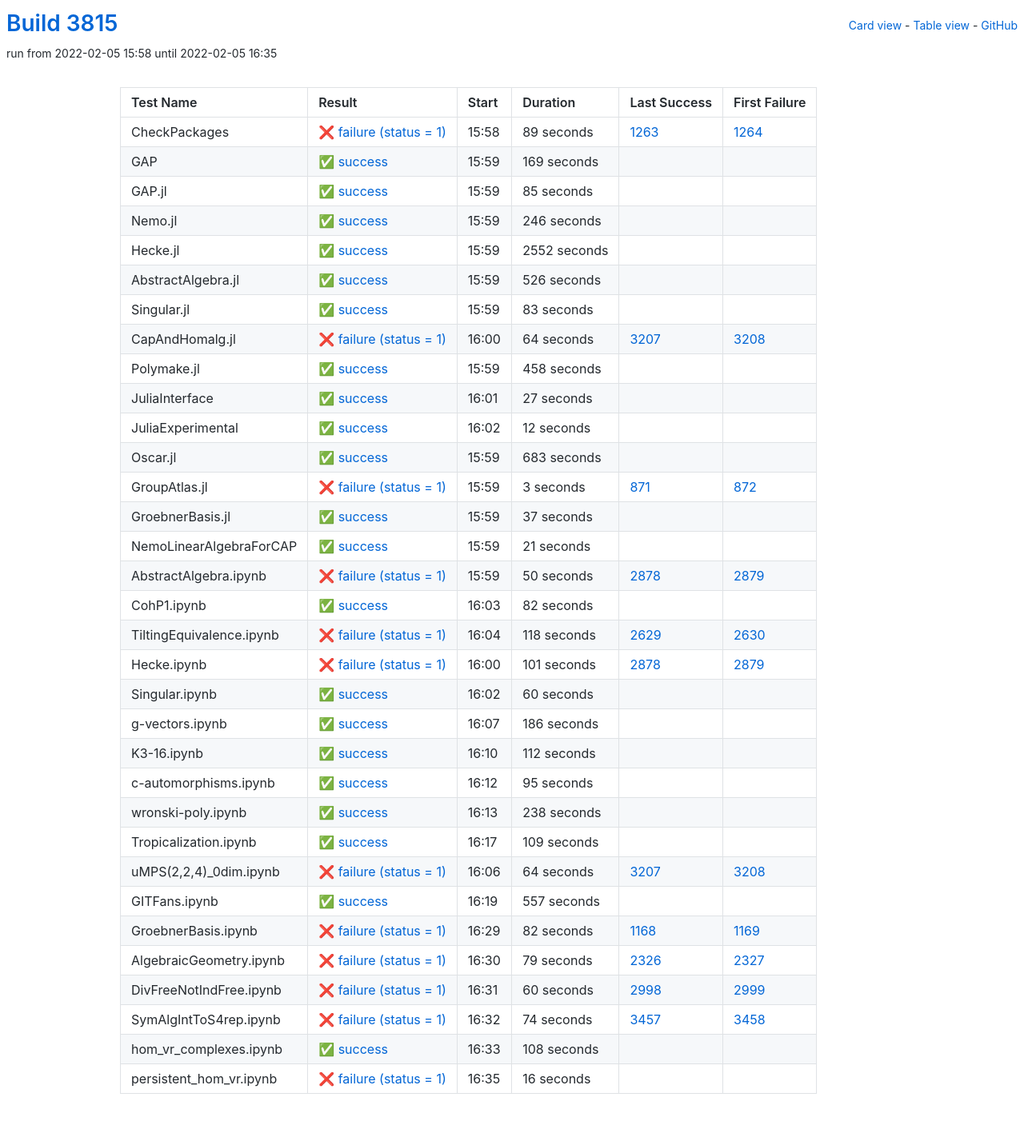
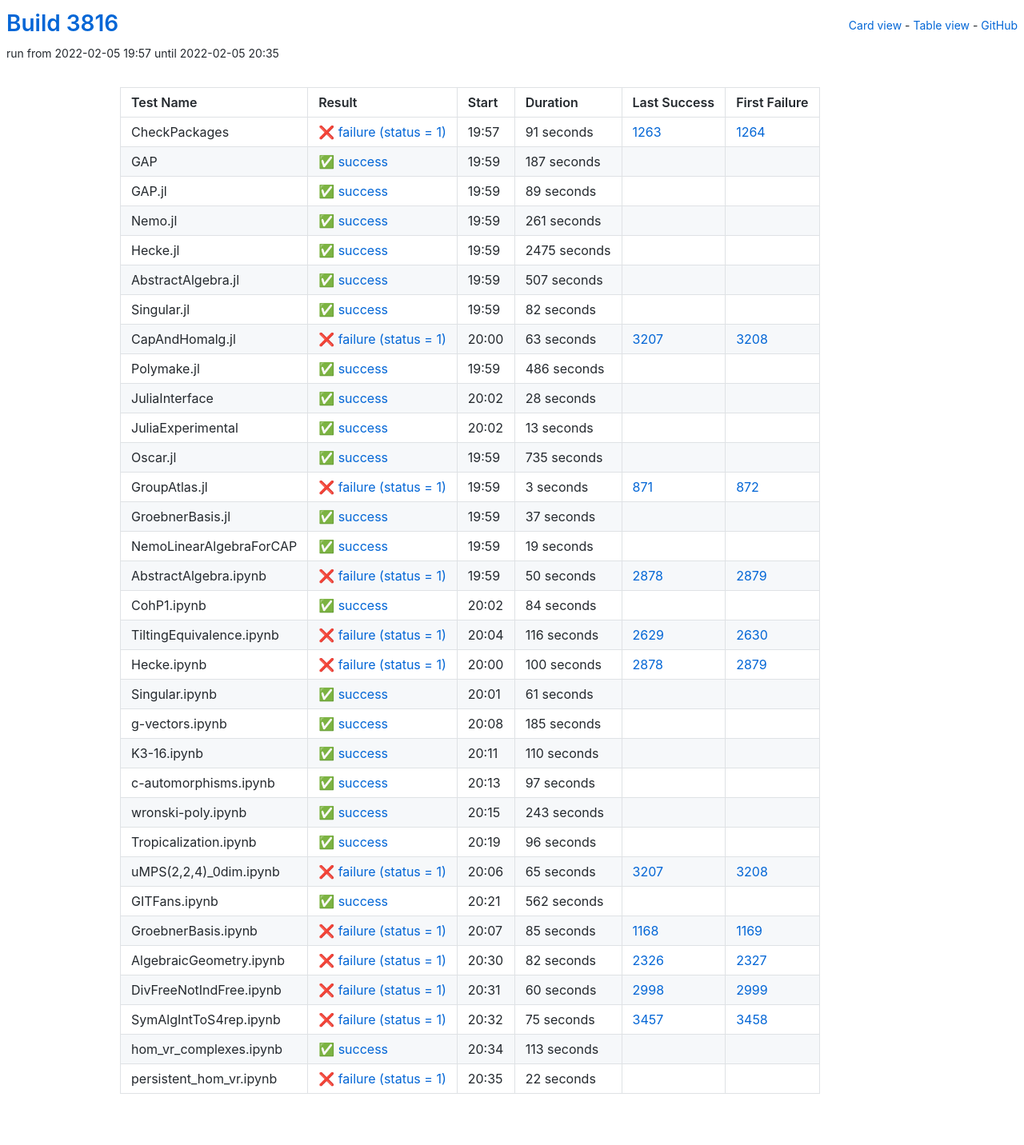
Before and after one commit to oscar-system/oscar-ci-status-stable, a Jekyll site: the page built from table.html, in a window 1280 px wide. Shown: the whole page at 80% size. Built offline with Jekyll 4.4.1, drawn with Linux system fonts in a browser that asks for light colours.

Commit message:
Build #3816

```diff
--- a/_data/ci.yml
+++ b/_data/ci.yml
@@ -1,6 +1,6 @@
 ---
-build: 3815
-build_url: https://oscarci.mathematik.uni-kl.de/job/oscar-stable/3815/
+build: 3816
+build_url: https://oscarci.mathematik.uni-kl.de/job/oscar-stable/3816/
 job: oscar-stable
 organization: oscar-system
 repo: oscar-ci-status-stable
@@ -8,152 +8,152 @@ repourl: https://github.com/oscar-system/oscar-ci-status-stable
 tests:
 - name: CheckPackages
   id: checkpackages
-  log: https://oscarci.mathematik.uni-kl.de/job/oscar-stable/3815/artifact/logs/build-3815/CheckPackages.log
-  start: 2022-02-05 15:58
+  log: https://oscarci.mathematik.uni-kl.de/job/oscar-stable/3816/artifact/logs/build-3816/CheckPackages.log
+  start: 2022-02-05 19:57
   success: false
   exitcode: 1
   status: failure
-  duration: 89
+  duration: 91
   last_success: 1263
   last_success_url: https://oscarci.mathematik.uni-kl.de/job/oscar-stable/1263/
   first_failure: 1264
   first_failure_url: https://oscarci.mathematik.uni-kl.de/job/oscar-stable/1264/
 - name: GAP
   id: gap
-  log: https://oscarci.mathematik.uni-kl.de/job/oscar-stable/3815/artifact/logs/build-3815/GAP.log
-  start: 2022-02-05 15:59
+  log: https://oscarci.mathematik.uni-kl.de/job/oscar-stable/3816/artifact/logs/build-3816/GAP.log
+  start: 2022-02-05 19:59
   success: true
   exitcode: 0
   status: success
-  duration: 169
+  duration: 187
   last_success: false
   last_success_url:
   first_failure: false
   first_failure_url:
 - name: GAP.jl
   id: gap-jl
-  log: https://oscarci.mathematik.uni-kl.de/job/oscar-stable/3815/artifact/logs/build-3815/GAP.jl.log
-  start: 2022-02-05 15:59
+  log: https://oscarci.mathematik.uni-kl.de/job/oscar-stable/3816/artifact/logs/build-3816/GAP.jl.log
+  start: 2022-02-05 19:59
   success: true
   exitcode: 0
   status: success
-  duration: 85
+  duration: 89
   last_success: false
   last_success_url:
   first_failure: false
   first_failure_url:
 - name: Nemo.jl
   id: nemo-jl
-  log: https://oscarci.mathematik.uni-kl.de/job/oscar-stable/3815/artifact/logs/build-3815/Nemo.jl.log
-  start: 2022-02-05 15:59
+  log: https://oscarci.mathematik.uni-kl.de/job/oscar-stable/3816/artifact/logs/build-3816/Nemo.jl.log
+  start: 2022-02-05 19:59
   success: true
   exitcode: 0
   status: success
-  duration: 246
+  duration: 261
   last_success: false
   last_success_url:
   first_failure: false
   first_failure_url:
 - name: Hecke.jl
   id: hecke-jl
-  log: https://oscarci.mathematik.uni-kl.de/job/oscar-stable/3815/artifact/logs/build-3815/Hecke.jl.log
-  start: 2022-02-05 15:59
+  log: https://oscarci.mathematik.uni-kl.de/job/oscar-stable/3816/artifact/logs/build-3816/Hecke.jl.log
+  start: 2022-02-05 19:59
   success: true
   exitcode: 0
   status: success
-  duration: 2552
+  duration: 2475
   last_success: false
   last_success_url:
   first_failure: false
   first_failure_url:
 - name: AbstractAlgebra.jl
   id: abstractalgebra-jl
-  log: https://oscarci.mathematik.uni-kl.de/job/oscar-stable/3815/artifact/logs/build-3815/AbstractAlgebra.jl.log
-  start: 2022-02-05 15:59
+  log: https://oscarci.mathematik.uni-kl.de/job/oscar-stable/3816/artifact/logs/build-3816/AbstractAlgebra.jl.log
+  start: 2022-02-05 19:59
   success: true
   exitcode: 0
   status: success
-  duration: 526
+  duration: 507
   last_success: false
   last_success_url:
   first_failure: false
   first_failure_url:
 - name: Singular.jl
   id: singular-jl
-  log: https://oscarci.mathematik.uni-kl.de/job/oscar-stable/3815/artifact/logs/build-3815/Singular.jl.log
-  start: 2022-02-05 15:59
+  log: https://oscarci.mathematik.uni-kl.de/job/oscar-stable/3816/artifact/logs/build-3816/Singular.jl.log
+  start: 2022-02-05 19:59
   success: true
   exitcode: 0
   status: success
-  duration: 83
+  duration: 82
   last_success: false
   last_success_url:
   first_failure: false
   first_failure_url:
 - name: CapAndHomalg.jl
   id: capandhomalg-jl
-  log: https://oscarci.mathematik.uni-kl.de/job/oscar-stable/3815/artifact/logs/build-3815/CapAndHomalg.jl.log
-  start: 2022-02-05 16:00
+  log: https://oscarci.mathematik.uni-kl.de/job/oscar-stable/3816/artifact/logs/build-3816/CapAndHomalg.jl.log
+  start: 2022-02-05 20:00
   success: false
   exitcode: 1
   status: failure
-  duration: 64
+  duration: 63
   last_success: 3207
   last_success_url: https://oscarci.mathematik.uni-kl.de/job/oscar-stable/3207/
   first_failure: 3208
   first_failure_url: https://oscarci.mathematik.uni-kl.de/job/oscar-stable/3208/
 - name: Polymake.jl
   id: polymake-jl
-  log: https://oscarci.mathematik.uni-kl.de/job/oscar-stable/3815/artifact/logs/build-3815/Polymake.jl.log
-  start: 2022-02-05 15:59
+  log: https://oscarci.mathematik.uni-kl.de/job/oscar-stable/3816/artifact/logs/build-3816/Polymake.jl.log
+  start: 2022-02-05 19:59
   success: true
   exitcode: 0
   status: success
-  duration: 458
+  duration: 486
   last_success: false
   last_success_url:
   first_failure: false
   first_failure_url:
 - name: JuliaInterface
   id: juliainterface
-  log: https://oscarci.mathematik.uni-kl.de/job/oscar-stable/3815/artifact/logs/build-3815/JuliaInterface.log
-  start: 2022-02-05 16:01
+  log: https://oscarci.mathematik.uni-kl.de/job/oscar-stable/3816/artifact/logs/build-3816/JuliaInterface.log
+  start: 2022-02-05 20:02
   success: true
   exitcode: 0
   status: success
-  duration: 27
+  duration: 28
   last_success: false
   last_success_url:
   first_failure: false
   first_failure_url:
 - name: JuliaExperimental
   id: juliaexperimental
-  log: https://oscarci.mathematik.uni-kl.de/job/oscar-stable/3815/artifact/logs/build-3815/JuliaExperimental.log
-  start: 2022-02-05 16:02
+  log: https://oscarci.mathematik.uni-kl.de/job/oscar-stable/3816/artifact/logs/build-3816/JuliaExperimental.log
+  start: 2022-02-05 20:02
   success: true
   exitcode: 0
   status: success
-  duration: 12
+  duration: 13
   last_success: false
   last_success_url:
   first_failure: false
   first_failure_url:
 - name: Oscar.jl
   id: oscar-jl
-  log: https://oscarci.mathematik.uni-kl.de/job/oscar-stable/3815/artifact/logs/build-3815/Oscar.jl.log
-  start: 2022-02-05 15:59
+  log: https://oscarci.mathematik.uni-kl.de/job/oscar-stable/3816/artifact/logs/build-3816/Oscar.jl.log
+  start: 2022-02-05 19:59
   success: true
   exitcode: 0
   status: success
-  duration: 683
+  duration: 735
   last_success: false
   last_success_url:
   first_failure: false
   first_failure_url:
 - name: GroupAtlas.jl
   id: groupatlas-jl
-  log: https://oscarci.mathematik.uni-kl.de/job/oscar-stable/3815/artifact/logs/build-3815/GroupAtlas.jl.log
-  start: 2022-02-05 15:59
+  log: https://oscarci.mathematik.uni-kl.de/job/oscar-stable/3816/artifact/logs/build-3816/GroupAtlas.jl.log
+  start: 2022-02-05 19:59
   success: false
   exitcode: 1
   status: failure
@@ -164,8 +164,8 @@ tests:
   first_failure_url: https://oscarci.mathematik.uni-kl.de/job/oscar-stable/872/
 - name: GroebnerBasis.jl
   id: groebnerbasis-jl
-  log: https://oscarci.mathematik.uni-kl.de/job/oscar-stable/3815/artifact/logs/build-3815/GroebnerBasis.jl.log
-  start: 2022-02-05 15:59
+  log: https://oscarci.mathematik.uni-kl.de/job/oscar-stable/3816/artifact/logs/build-3816/GroebnerBasis.jl.log
+  start: 2022-02-05 19:59
   success: true
   exitcode: 0
   status: success
@@ -176,20 +176,20 @@ tests:
   first_failure_url:
 - name: NemoLinearAlgebraForCAP
   id: nemolinearalgebraforcap
-  log: https://oscarci.mathematik.uni-kl.de/job/oscar-stable/3815/artifact/logs/build-3815/NemoLinearAlgebraForCAP.log
-  start: 2022-02-05 15:59
+  log: https://oscarci.mathematik.uni-kl.de/job/oscar-stable/3816/artifact/logs/build-3816/NemoLinearAlgebraForCAP.log
+  start: 2022-02-05 19:59
   success: true
   exitcode: 0
   status: success
-  duration: 21
+  duration: 19
   last_success: false
   last_success_url:
   first_failure: false
   first_failure_url:
 - name: AbstractAlgebra.ipynb
   id: abstractalgebra-ipynb
-  log: https://oscarci.mathematik.uni-kl.de/job/oscar-stable/3815/artifact/logs/build-3815/AbstractAlgebra.ipynb.log
-  start: 2022-02-05 15:59
+  log: https://oscarci.mathematik.uni-kl.de/job/oscar-stable/3816/artifact/logs/build-3816/AbstractAlgebra.ipynb.log
+  start: 2022-02-05 19:59
   success: false
   exitcode: 1
   status: failure
@@ -200,164 +200,164 @@ tests:
   first_failure_url: https://oscarci.mathematik.uni-kl.de/job/oscar-stable/2879/
 - name: CohP1.ipynb
   id: cohp1-ipynb
-  log: https://oscarci.mathematik.uni-kl.de/job/oscar-stable/3815/artifact/logs/build-3815/CohP1.ipynb.log
-  start: 2022-02-05 16:03
+  log: https://oscarci.mathematik.uni-kl.de/job/oscar-stable/3816/artifact/logs/build-3816/CohP1.ipynb.log
+  start: 2022-02-05 20:02
   success: true
   exitcode: 0
   status: success
-  duration: 82
+  duration: 84
   last_success: false
   last_success_url:
   first_failure: false
   first_failure_url:
 - name: TiltingEquivalence.ipynb
   id: tiltingequivalence-ipynb
-  log: https://oscarci.mathematik.uni-kl.de/job/oscar-stable/3815/artifact/logs/build-3815/TiltingEquivalence.ipynb.log
-  start: 2022-02-05 16:04
+  log: https://oscarci.mathematik.uni-kl.de/job/oscar-stable/3816/artifact/logs/build-3816/TiltingEquivalence.ipynb.log
+  start: 2022-02-05 20:04
   success: false
   exitcode: 1
   status: failure
-  duration: 118
+  duration: 116
   last_success: 2629
   last_success_url: https://oscarci.mathematik.uni-kl.de/job/oscar-stable/2629/
   first_failure: 2630
   first_failure_url: https://oscarci.mathematik.uni-kl.de/job/oscar-stable/2630/
 - name: Hecke.ipynb
   id: hecke-ipynb
-  log: https://oscarci.mathematik.uni-kl.de/job/oscar-stable/3815/artifact/logs/build-3815/Hecke.ipynb.log
-  start: 2022-02-05 16:00
+  log: https://oscarci.mathematik.uni-kl.de/job/oscar-stable/3816/artifact/logs/build-3816/Hecke.ipynb.log
+  start: 2022-02-05 20:00
   success: false
   exitcode: 1
   status: failure
-  duration: 101
+  duration: 100
   last_success: 2878
   last_success_url: https://oscarci.mathematik.uni-kl.de/job/oscar-stable/2878/
   first_failure: 2879
   first_failure_url: https://oscarci.mathematik.uni-kl.de/job/oscar-stable/2879/
 - name: Singular.ipynb
   id: singular-ipynb
-  log: https://oscarci.mathematik.uni-kl.de/job/oscar-stable/3815/artifact/logs/build-3815/Singular.ipynb.log
-  start: 2022-02-05 16:02
+  log: https://oscarci.mathematik.uni-kl.de/job/oscar-stable/3816/artifact/logs/build-3816/Singular.ipynb.log
+  start: 2022-02-05 20:01
   success: true
   exitcode: 0
   status: success
-  duration: 60
+  duration: 61
   last_success: false
   last_success_url:
   first_failure: false
   first_failure_url:
 - name: g-vectors.ipynb
   id: g-vectors-ipynb
-  log: https://oscarci.mathematik.uni-kl.de/job/oscar-stable/3815/artifact/logs/build-3815/g-vectors.ipynb.log
-  start: 2022-02-05 16:07
+  log: https://oscarci.mathematik.uni-kl.de/job/oscar-stable/3816/artifact/logs/build-3816/g-vectors.ipynb.log
+  start: 2022-02-05 20:08
   success: true
   exitcode: 0
   status: success
-  duration: 186
+  duration: 185
   last_success: false
   last_success_url:
   first_failure: false
   first_failure_url:
 - name: K3-16.ipynb
   id: k3-16-ipynb
-  log: https://oscarci.mathematik.uni-kl.de/job/oscar-stable/3815/artifact/logs/build-3815/K3-16.ipynb.log
-  start: 2022-02-05 16:10
+  log: https://oscarci.mathematik.uni-kl.de/job/oscar-stable/3816/artifact/logs/build-3816/K3-16.ipynb.log
+  start: 2022-02-05 20:11
   success: true
   exitcode: 0
   status: success
-  duration: 112
+  duration: 110
   last_success: false
   last_success_url:
   first_failure: false
   first_failure_url:
 - name: c-automorphisms.ipynb
   id: c-automorphisms-ipynb
-  log: https://oscarci.mathematik.uni-kl.de/job/oscar-stable/3815/artifact/logs/build-3815/c-automorphisms.ipynb.log
-  start: 2022-02-05 16:12
+  log: https://oscarci.mathematik.uni-kl.de/job/oscar-stable/3816/artifact/logs/build-3816/c-automorphisms.ipynb.log
+  start: 2022-02-05 20:13
   success: true
   exitcode: 0
   status: success
-  duration: 95
+  duration: 97
   last_success: false
   last_success_url:
   first_failure: false
   first_failure_url:
 - name: wronski-poly.ipynb
   id: wronski-poly-ipynb
-  log: https://oscarci.mathematik.uni-kl.de/job/oscar-stable/3815/artifact/logs/build-3815/wronski-poly.ipynb.log
-  start: 2022-02-05 16:13
+  log: https://oscarci.mathematik.uni-kl.de/job/oscar-stable/3816/artifact/logs/build-3816/wronski-poly.ipynb.log
+  start: 2022-02-05 20:15
   success: true
   exitcode: 0
   status: success
-  duration: 238
+  duration: 243
   last_success: false
   last_success_url:
   first_failure: false
   first_failure_url:
 - name: Tropicalization.ipynb
   id: tropicalization-ipynb
-  log: https://oscarci.mathematik.uni-kl.de/job/oscar-stable/3815/artifact/logs/build-3815/Tropicalization.ipynb.log
-  start: 2022-02-05 16:17
+  log: https://oscarci.mathematik.uni-kl.de/job/oscar-stable/3816/artifact/logs/build-3816/Tropicalization.ipynb.log
+  start: 2022-02-05 20:19
   success: true
   exitcode: 0
   status: success
-  duration: 109
+  duration: 96
   last_success: false
   last_success_url:
   first_failure: false
   first_failure_url:
 - name: uMPS(2,2,4)_0dim.ipynb
   id: umps-2-2-4-0dim-ipynb
-  log: https://oscarci.mathematik.uni-kl.de/job/oscar-stable/3815/artifact/logs/build-3815/uMPS-2-2-4-_0dim.ipynb.log
-  start: 2022-02-05 16:06
+  log: https://oscarci.mathematik.uni-kl.de/job/oscar-stable/3816/artifact/logs/build-3816/uMPS-2-2-4-_0dim.ipynb.log
+  start: 2022-02-05 20:06
   success: false
   exitcode: 1
   status: failure
-  duration: 64
+  duration: 65
   last_success: 3207
   last_success_url: https://oscarci.mathematik.uni-kl.de/job/oscar-stable/3207/
   first_failure: 3208
   first_failure_url: https://oscarci.mathematik.uni-kl.de/job/oscar-stable/3208/
 - name: GITFans.ipynb
   id: gitfans-ipynb
-  log: https://oscarci.mathematik.uni-kl.de/job/oscar-stable/3815/artifact/logs/build-3815/GITFans.ipynb.log
-  start: 2022-02-05 16:19
+  log: https://oscarci.mathematik.uni-kl.de/job/oscar-stable/3816/artifact/logs/build-3816/GITFans.ipynb.log
+  start: 2022-02-05 20:21
   success: true
   exitcode: 0
   status: success
-  duration: 557
+  duration: 562
   last_success: false
   last_success_url:
   first_failure: false
   first_failure_url:
 - name: GroebnerBasis.ipynb
   id: groebnerbasis-ipynb
-  log: https://oscarci.mathematik.uni-kl.de/job/oscar-stable/3815/artifact/logs/build-3815/GroebnerBasis.ipynb.log
-  start: 2022-02-05 16:29
+  log: https://oscarci.mathematik.uni-kl.de/job/oscar-stable/3816/artifact/logs/build-3816/GroebnerBasis.ipynb.log
+  start: 2022-02-05 20:07
   success: false
   exitcode: 1
   status: failure
-  duration: 82
+  duration: 85
   last_success: 1168
   last_success_url: https://oscarci.mathematik.uni-kl.de/job/oscar-stable/1168/
   first_failure: 1169
   first_failure_url: https://oscarci.mathematik.uni-kl.de/job/oscar-stable/1169/
 - name: AlgebraicGeometry.ipynb
   id: algebraicgeometry-ipynb
-  log: https://oscarci.mathematik.uni-kl.de/job/oscar-stable/3815/artifact/logs/build-3815/AlgebraicGeometry.ipynb.log
-  start: 2022-02-05 16:30
+  log: https://oscarci.mathematik.uni-kl.de/job/oscar-stable/3816/artifact/logs/build-3816/AlgebraicGeometry.ipynb.log
+  start: 2022-02-05 20:30
   success: false
   exitcode: 1
   status: failure
-  duration: 79
+  duration: 82
   last_success: 2326
   last_success_url: https://oscarci.mathematik.uni-kl.de/job/oscar-stable/2326/
   first_failure: 2327
   first_failure_url: https://oscarci.mathematik.uni-kl.de/job/oscar-stable/2327/
 - name: DivFreeNotIndFree.ipynb
   id: divfreenotindfree-ipynb
-  log: https://oscarci.mathematik.uni-kl.de/job/oscar-stable/3815/artifact/logs/build-3815/DivFreeNotIndFree.ipynb.log
-  start: 2022-02-05 16:31
+  log: https://oscarci.mathematik.uni-kl.de/job/oscar-stable/3816/artifact/logs/build-3816/DivFreeNotIndFree.ipynb.log
+  start: 2022-02-05 20:31
   success: false
   exitcode: 1
   status: failure
@@ -368,36 +368,36 @@ tests:
   first_failure_url: https://oscarci.mathematik.uni-kl.de/job/oscar-stable/2999/
 - name: SymAlgIntToS4rep.ipynb
   id: symalginttos4rep-ipynb
-  log: https://oscarci.mathematik.uni-kl.de/job/oscar-stable/3815/artifact/logs/build-3815/SymAlgIntToS4rep.ipynb.log
-  start: 2022-02-05 16:32
+  log: https://oscarci.mathematik.uni-kl.de/job/oscar-stable/3816/artifact/logs/build-3816/SymAlgIntToS4rep.ipynb.log
+  start: 2022-02-05 20:32
   success: false
   exitcode: 1
   status: failure
-  duration: 74
+  duration: 75
   last_success: 3457
   last_success_url: https://oscarci.mathematik.uni-kl.de/job/oscar-stable/3457/
   first_failure: 3458
   first_failure_url: https://oscarci.mathematik.uni-kl.de/job/oscar-stable/3458/
 - name: hom_vr_complexes.ipynb
   id: hom-vr-complexes-ipynb
-  log: https://oscarci.mathematik.uni-kl.de/job/oscar-stable/3815/artifact/logs/build-3815/hom_vr_complexes.ipynb.log
-  start: 2022-02-05 16:33
+  log: https://oscarci.mathematik.uni-kl.de/job/oscar-stable/3816/artifact/logs/build-3816/hom_vr_complexes.ipynb.log
+  start: 2022-02-05 20:34
   success: true
   exitcode: 0
   status: success
-  duration: 108
+  duration: 113
   last_success: false
   last_success_url:
   first_failure: false
   first_failure_url:
 - name: persistent_hom_vr.ipynb
   id: persistent-hom-vr-ipynb
-  log: https://oscarci.mathematik.uni-kl.de/job/oscar-stable/3815/artifact/logs/build-3815/persistent_hom_vr.ipynb.log
-  start: 2022-02-05 16:35
+  log: https://oscarci.mathematik.uni-kl.de/job/oscar-stable/3816/artifact/logs/build-3816/persistent_hom_vr.ipynb.log
+  start: 2022-02-05 20:35
   success: false
   exitcode: 1
   status: failure
-  duration: 16
+  duration: 22
   last_success: false
   last_success_url:
   first_failure: false
```
Also changed, not shown: README.md.
